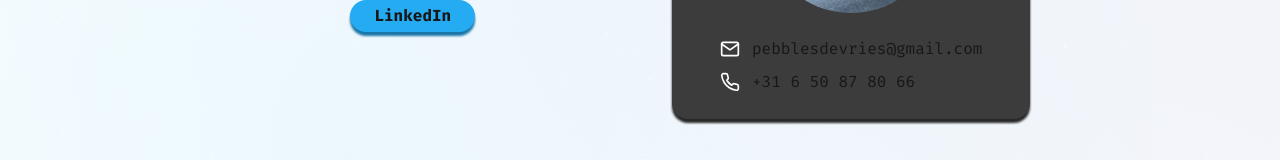
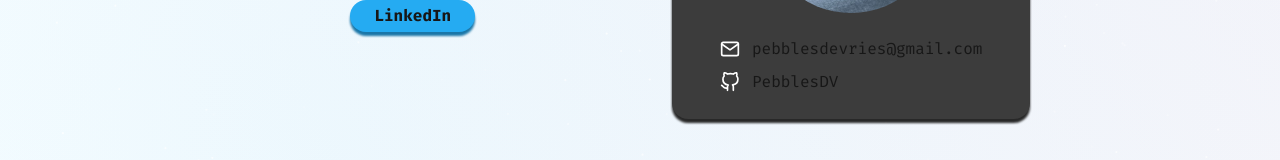
Before and after one commit to PebblesDV/portfolio-frontend, a Next.js app: page /contact in a window 1280 px wide. Shown: the part 476-636 px from the top of the page. Built offline with nearby package versions, Linux system fonts and the light colour scheme.

Commit message:
contact info changes

```diff
--- a/app/contact/page.tsx
+++ b/app/contact/page.tsx
@@ -25,9 +25,9 @@ const links = [
     image: "/mail.svg",
   },
   {
-    social: "+31 6 50 87 80 66",
-    href: "tel:+31650878066",
-    image: "/phone.svg",
+    social: "PebblesDV",
+    href: "https://github.com/PebblesDV",
+    image: "/github.svg",
   },
 ];
 
@@ -72,6 +72,7 @@ export default async function Contact() {
               <Link
                 key={link.social}
                 href={link.href}
+                target="_blank"
                 className="flex text-sm lg:text-base gap-3 group border-b border-transparent lg:hover:border-white transition duration-200 w-fit"
               >
                 <Image
```
Also changed, not shown: public/github.svg (added).
